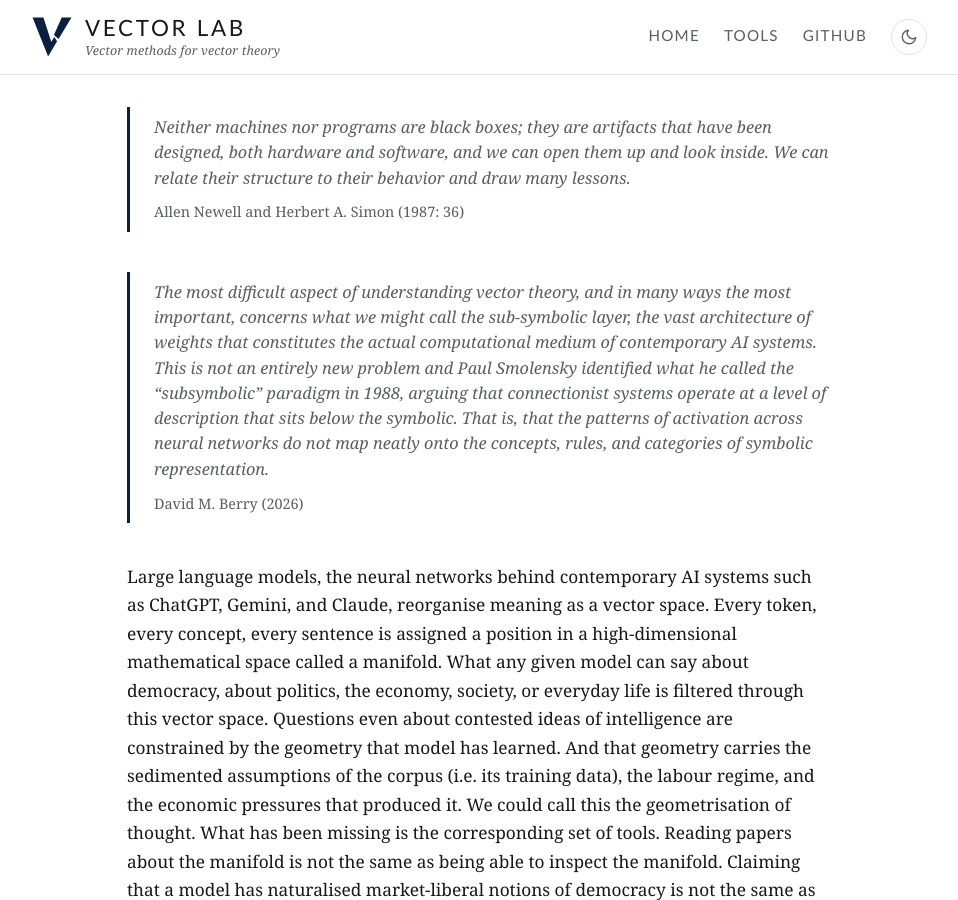
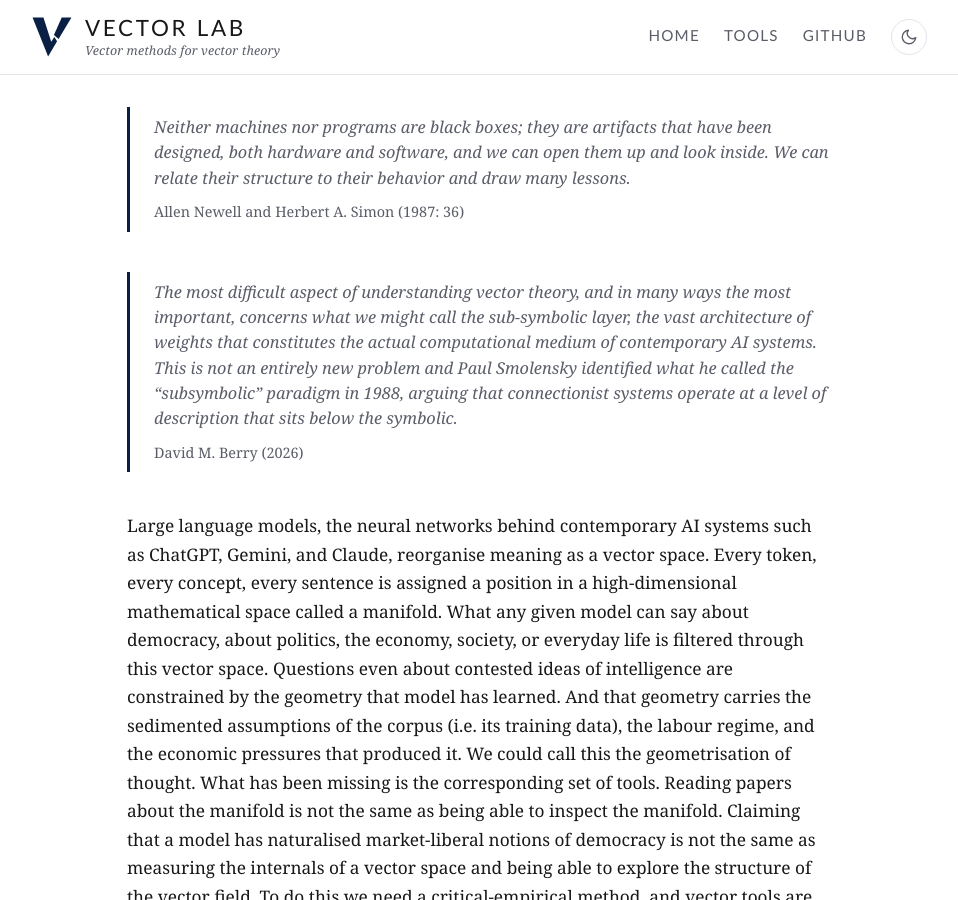
Before and after one commit to vector-lab-tools/vector-lab-tools.github.io, a Jekyll site: the page built from index.md, in a window 1280 px wide and 900 px high. Shown: the whole window, without its empty margins (161-1119 px from the left). Built offline with Jekyll 4.4.1, drawn with Linux system fonts in a browser that asks for light colours.

Commit message:
Trim Berry epigraph: drop final restatement

```diff
--- a/index.md
+++ b/index.md
@@ -9,7 +9,7 @@ title: Vector Lab
 </blockquote>
 
 <blockquote class="epigraph">
-<p>The most difficult aspect of understanding vector theory, and in many ways the most important, concerns what we might call the sub-symbolic layer, the vast architecture of weights that constitutes the actual computational medium of contemporary AI systems. This is not an entirely new problem and Paul Smolensky identified what he called the &ldquo;subsymbolic&rdquo; paradigm in 1988, arguing that connectionist systems operate at a level of description that sits below the symbolic. That is, that the patterns of activation across neural networks do not map neatly onto the concepts, rules, and categories of symbolic representation.</p>
+<p>The most difficult aspect of understanding vector theory, and in many ways the most important, concerns what we might call the sub-symbolic layer, the vast architecture of weights that constitutes the actual computational medium of contemporary AI systems. This is not an entirely new problem and Paul Smolensky identified what he called the &ldquo;subsymbolic&rdquo; paradigm in 1988, arguing that connectionist systems operate at a level of description that sits below the symbolic.</p>
 <cite>David M. Berry (2026)</cite>
 </blockquote>
 
```
